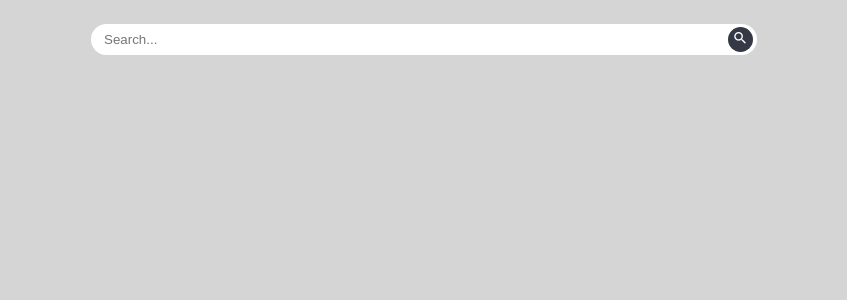
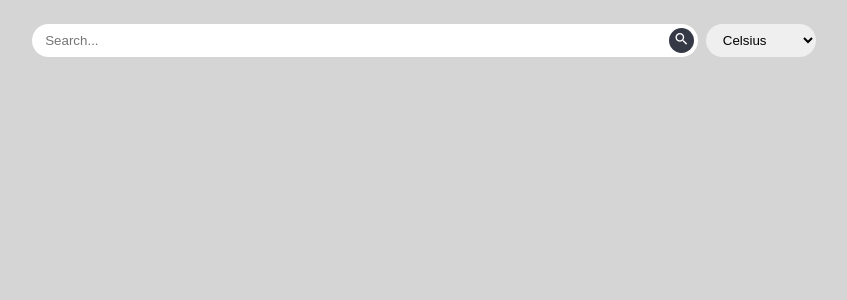
Before and after one commit to Lopez089/WeatherApp, a React (Vite) app: page / in a window 1280 px wide. Shown: the top 300 px of the page, without its empty margins (224-1071 px from the left). Built offline with nearby package versions, Linux system fonts and the light colour scheme.

Commit message:
user selet ºC or ºF

```diff
--- a/src/components/search/search.css
+++ b/src/components/search/search.css
@@ -47,3 +47,14 @@ button[type="submit"]:hover {
 button[type="submit"]>span {
     font-size: 1rem;
 }
+
+select {
+    margin-left: 8px;
+    border: none;
+    padding: .5rem .8rem;
+    border-radius: 3rem;
+    -webkit-border-radius: 3rem;
+    -moz-border-radius: 3rem;
+    -ms-border-radius: 3rem;
+    -o-border-radius: 3rem;
+}
--- a/src/components/search/search.jsx
+++ b/src/components/search/search.jsx
@@ -4,17 +4,21 @@ import './search.css'
 
 const handleChange = (e, setLocation) => {
     const value = e.target.value
-    setLocation(value)
+    const event = e.target.id
+    setLocation(oldState => ({ ...oldState, [event]: value }))
 }
 
 export const Search = ({ onSearch }) => {
-    const [location, setLocation] = useState('madrid')
+    const [location, setLocation] = useState({
+        city: 'madrid',
+        unit: 'celsius'
+    })
     return (
         <form onSubmit={(e) => handleSearch(e, location, onSearch)}>
             <input
                 type="text"
                 name="search"
-                id="search"
+                id="city"
                 placeholder="Search..."
                 onChange={(e) => { handleChange(e, setLocation) }}
             />
@@ -25,6 +29,10 @@ export const Search = ({ onSearch }) => {
                     </span>
                 </button>
             </div>
+            <select id='unit' onChange={(e) => handleChange(e, setLocation)}>
+                <option id='celsius' name='celsius' value="celsius">Celsius</option>
+                <option id='fahrenheit' name='fahrenheit' value="fahrenheit">Fahrenheit</option>
+            </select>
         </form>
     )
 }
--- a/src/utils/fetchWeather.js
+++ b/src/utils/fetchWeather.js
@@ -1,5 +1,9 @@
 export const fetchWeather = (urlBase, apiKey, location) => {
-    const URI = `${urlBase}${location}&appid=${apiKey}&units=metric`
+
+    const unit = location.unit === 'celsius' ? 'metric' : 'imperial'
+    console.log("🚀 ~ file: fetchWeather.js:4 ~ fetchWeather ~ unit:", unit)
+
+    const URI = `${urlBase}${location.city}&appid=${apiKey}&units=${unit}`
 
     return fetch(URI)
         .then(res => res.json())
```
